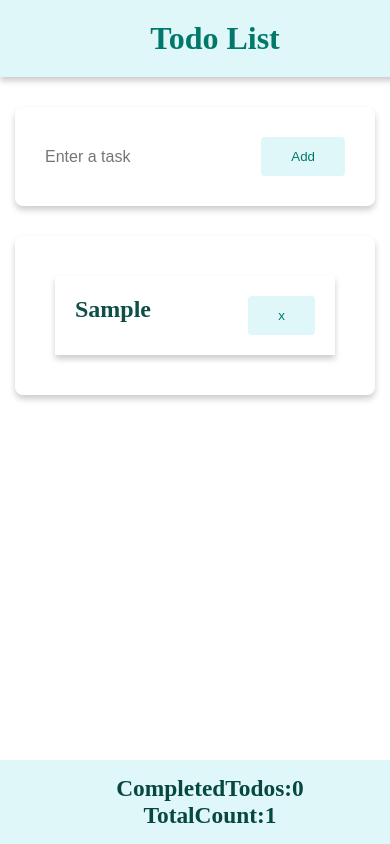
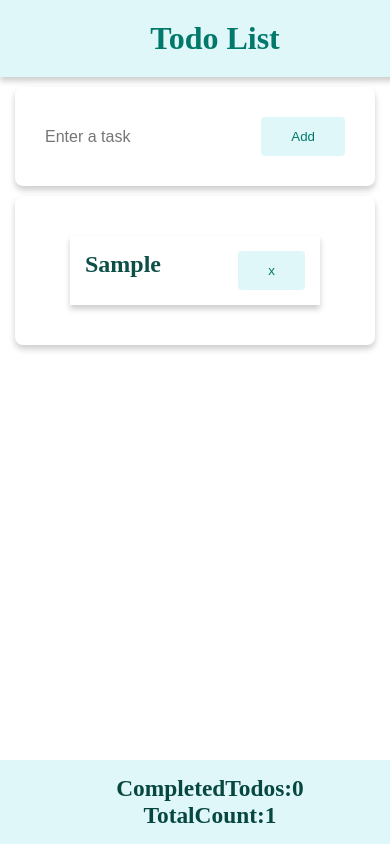
Before and after one commit to suruthiperumal12/React-TodoApp, a React (Vite) app: page / in a window 390 px wide. Both pictures are taken after typing "Sample" into the empty fields and a click on the button "Add". Shown: the top 844 px of the page. Built offline with nearby package versions, Linux system fonts and the light colour scheme.

Commit message:
modified files

```diff
--- a/src/components/form.module.css
+++ b/src/components/form.module.css
@@ -44,6 +44,8 @@
 
 @media screen and (max-width:800px) {
     .formtodo {
-        width: 300px;
+        width: 90%;
+        max-width: 300px;
+        margin: 10px auto;
     }
 }
--- a/src/components/header.module.css
+++ b/src/components/header.module.css
@@ -13,7 +13,6 @@
 
 @media screen and (max-width:800px) {
     .header {
-        right: 0;
         width: 100%;
     }
 }
--- a/src/components/list.module.css
+++ b/src/components/list.module.css
@@ -10,6 +10,11 @@
 
 @media screen and (max-width:800px) {
     .list {
-        width: 300px;
+        width: 90%;
+        /* Use a percentage for better responsiveness */
+        max-width: 300px;
+        /* Limit max width */
+        margin: 10px auto;
+        /* Add some margin to center */
     }
 }
--- a/src/components/todoitem.module.css
+++ b/src/components/todoitem.module.css
@@ -40,12 +40,13 @@
 
 @media screen and (max-width:800px) {
     .itemContainer {
-        width: 300px;
+        width: 90%;
+        max-width: 300px;
+        margin: 10px auto;
     }
 
     .item {
-        font-weight: 300px;
-        margin: 10px;
-        padding: 20px;
+        font-weight: 400;
+        padding: 15px;
     }
 }
```
